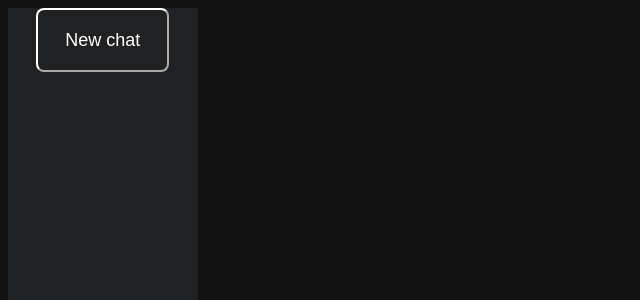
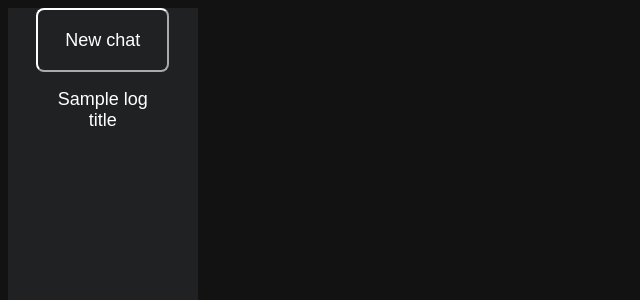
Before and after one commit to navleorange/ChatGPT-API-GUI, a Django app: template gui/templates/gui/index.html in a window 1280 px wide. Shown: the top 300 px of the page, without its empty margins (0-640 px from the left). Run offline with Django 4.2, Linux system fonts and the light colour scheme; the template is opened without the code that fills it: most values are stand-ins (such as "Sample title", 1, 10 or a date in 2020).

Commit message:
add: log list

```diff
--- a/gui/static/gui/log.css
+++ b/gui/static/gui/log.css
@@ -6,15 +6,27 @@
 	display: flex;
 	height: 100%;
 	width: 100%;
-	letter-spacing: -.4em;
 }
 
 .log_list{
+	display: block;
 	height: 100vw;
 	width: 15%;
 	background-color: #202123;
 	/* background-color: green; */
 	text-align: center;
+	padding: auto;
+}
+
+.log{
+	border: none;
+	background-color: transparent;
+	text-overflow: ellipsis;
+	width: 70%;
+	height: 5%;
+	max-height: 70px;
+	margin: auto;
+	font-size: large;
 }
 
 #add_log_button{
--- a/gui/templates/gui/index.html
+++ b/gui/templates/gui/index.html
@@ -9,7 +9,7 @@
 		<meta charset="UTF-8">
 		<script src="/static/gui/message_form.js"></script>
 		<script src="https://code.jquery.com/jquery-3.7.0.js" integrity="sha256-JlqSTELeR4TLqP0OG9dxM7yDPqX1ox/HfgiSLBj8+kM=" crossorigin="anonymous"></script>
-		<script src="/static/gui/update.js"></script>
+		<script src="/static/gui/update_message.js"></script>
 	</head>
 
 	<body class="body">
@@ -17,6 +17,9 @@
 		<div class="all_conversation">
 			<div class="log_list">
 				<button type="button" id="add_log_button">New chat</button>
+				{% for log_title in log_title_list %}
+					<p><button class="log" id="log{{forloop.counter0}}">{{log_title}}</button></p>
+				{% endfor %}
 			</div>
 			<div class="conversation">
 			</div>
--- a/gui/views.py
+++ b/gui/views.py
@@ -12,7 +12,9 @@ class ApiView(TemplateView):
     template_name = "gui/index.html"
 
     def get(self, request, **kwargs):
-        params = {"message":"Hello!!!"}
+        params = {"message":"Hello!!!",
+                  "log_title_list":util.get_log_list(log_path=inifile.get("log","path"))}
+        print(params)
         return self.render_to_response(params)
 
     def ajax_response(self, message):
```
Also changed, not shown: api/lib/util.py (+19 -0 lines), gui/static/gui/update_message.js (renamed from gui/static/gui/update.js).
